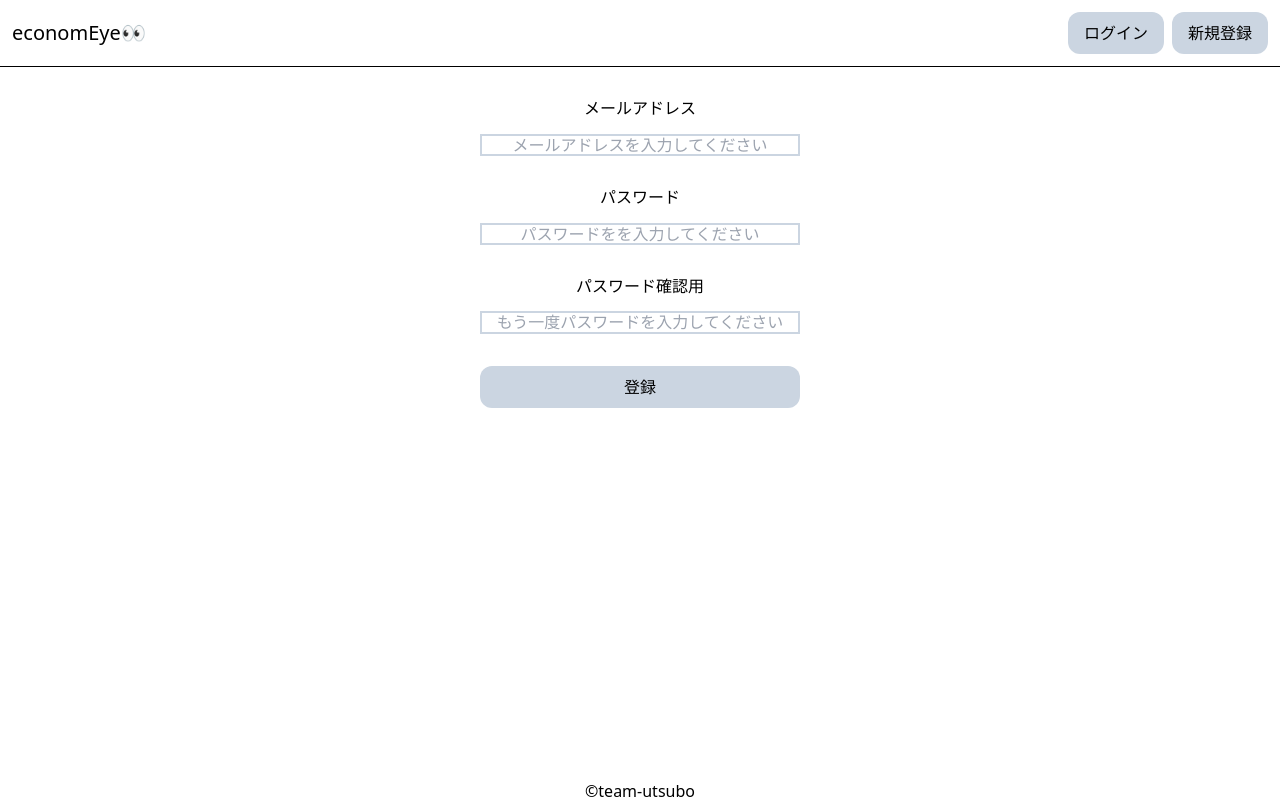
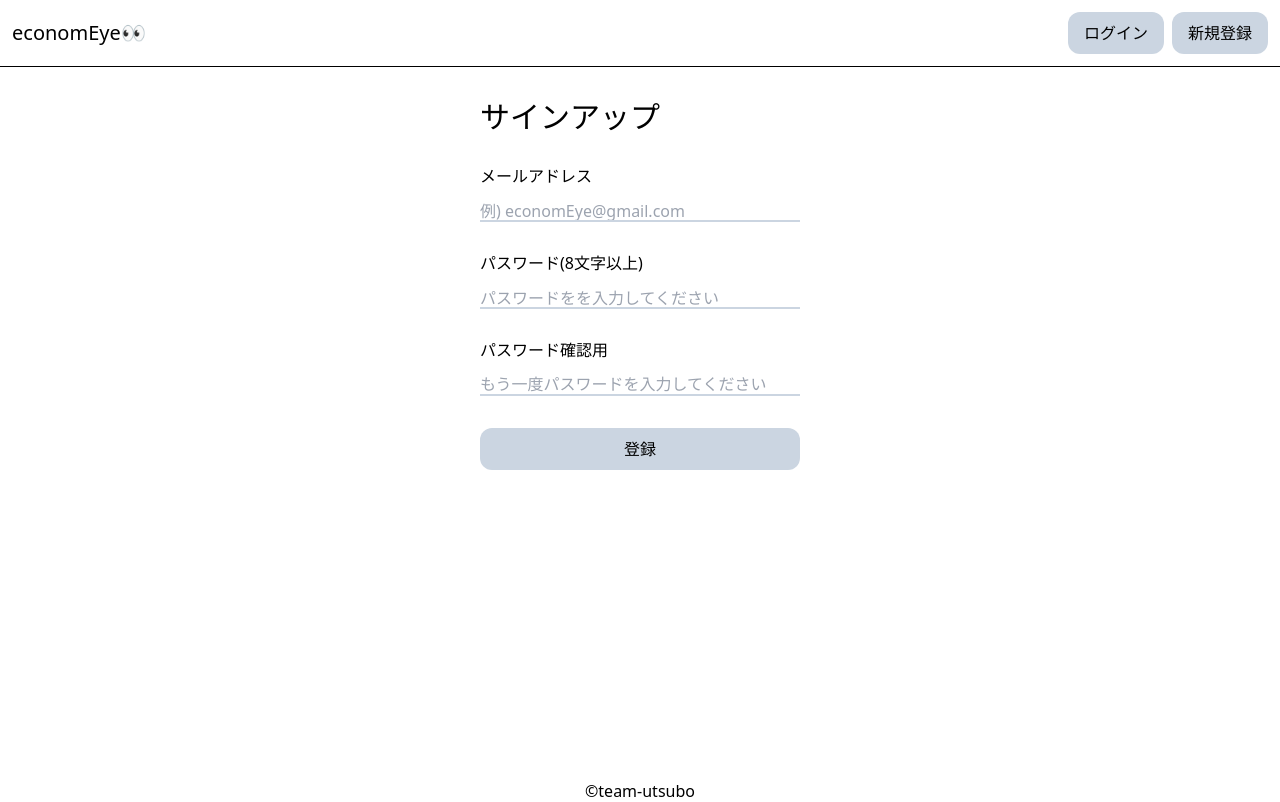
Before and after one commit to kikudesuyo/economEye, a React (Vite) app: page / in a window 1280 px wide. Built offline with nearby package versions, Linux system fonts and the light colour scheme.

Commit message:
refactor: styling signup page

```diff
--- a/src/pages/auth/signup/Signup.tsx
+++ b/src/pages/auth/signup/Signup.tsx
@@ -7,19 +7,20 @@ type Props = {
 };
 const Signup = ({ setPageName }: Props) => {
   return (
-    <div className="flex flex-col w-80 gap-8 py-8 text-center mx-auto">
+    <div className="flex flex-col items-left w-80 mx-auto gap-8 py-8 text-left">
+      <h1 className="text-3xl">サインアップ</h1>
       <div className="flex flex-col gap-4">
         <a>メールアドレス</a>
         <input
-          className="border-2 border-slate-300"
+          className="border-b-2 border-slate-300 outline-none"
           type="email"
-          placeholder="メールアドレスを入力してください"
+          placeholder="例) economEye@gmail.com"
         />
       </div>
       <div className="flex flex-col gap-4">
-        <a>パスワード</a>
+        <a>パスワード(8文字以上)</a>
         <input
-          className="border-2 border-slate-300"
+          className="border-b-2 border-slate-300 outline-none"
           type="password"
           placeholder="パスワードをを入力してください"
         />
@@ -27,7 +28,7 @@ const Signup = ({ setPageName }: Props) => {
       <div className="flex flex-col gap-4">
         <a>パスワード確認用</a>
         <input
-          className="border-2 border-slate-300"
+          className="border-b-2 border-slate-300 outline-none"
           type="password"
           placeholder="もう一度パスワードを入力してください"
         />
```
